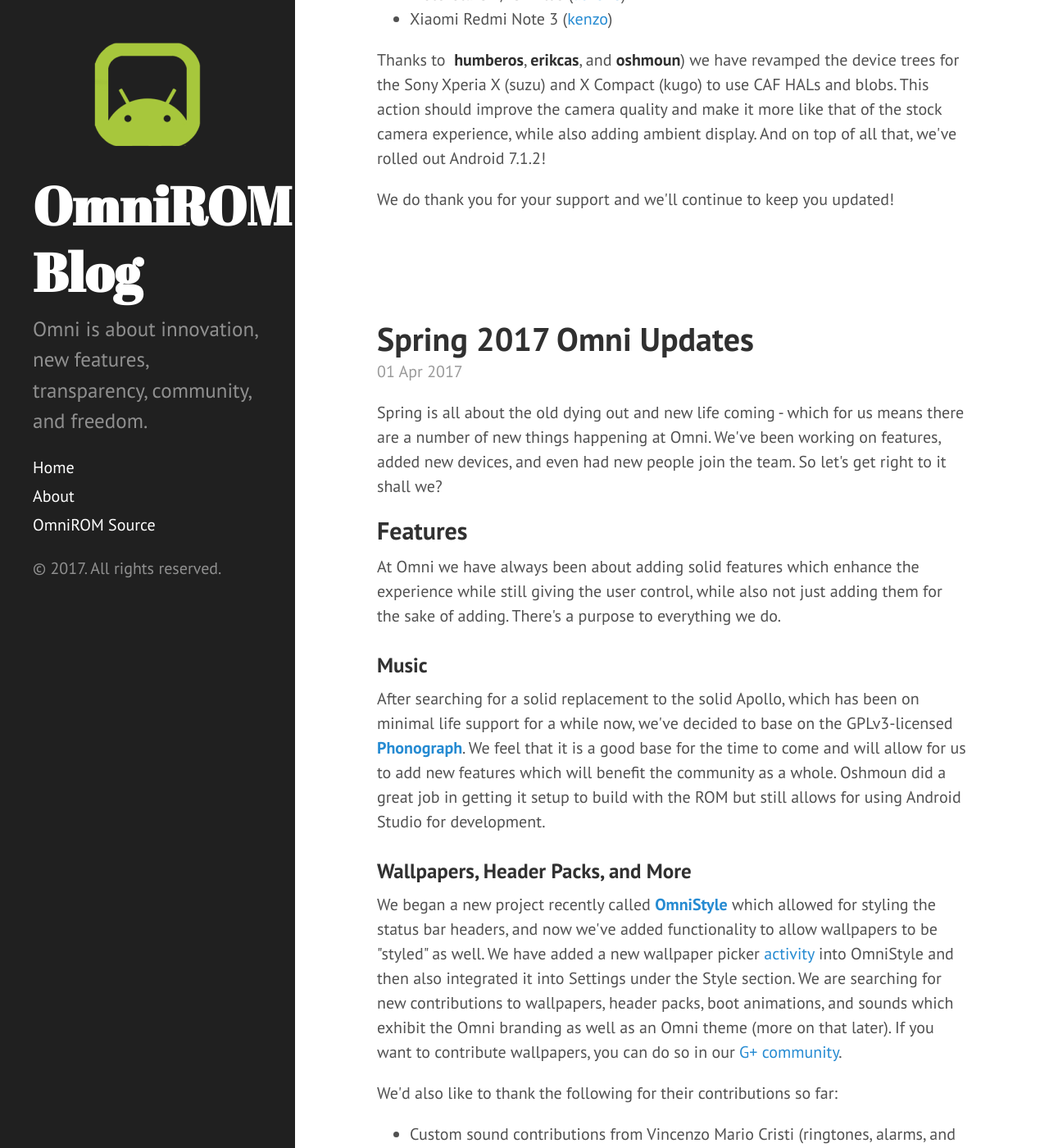
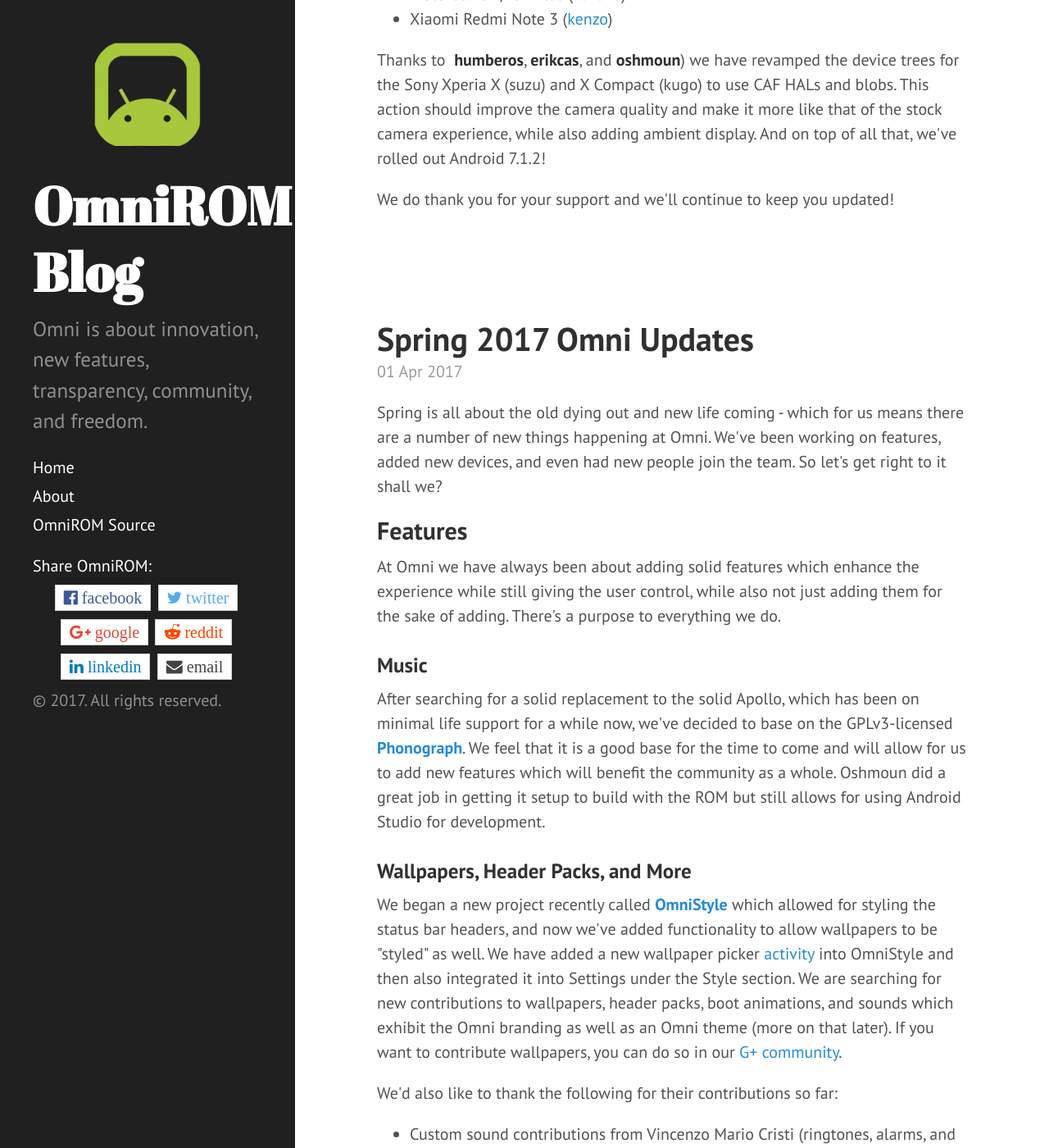
Before and after one commit to omnirom/blog, a Jekyll site: the page built from index.html, in a window 1280 px wide and 1400 px high, scrolled down 422 px. Shown: the whole window at 82% size. Built offline with Jekyll 4.4.1, drawn with Linux system fonts in a browser that asks for light colours; Markdown is read by kramdown in place of the engine named in the settings; the list of posts is cut into pages by our own code.

Commit message:
adding site share buttons

```diff
--- a/_includes/sidebar.html
+++ b/_includes/sidebar.html
@@ -32,6 +32,9 @@
 <!--      <span class="sidebar-nav-item">Currently v{{ site.version }}</span> -->
     </nav>
 
+    <!-- added for share-bar -->
+      {% include site-share-bar.html %}
+
     <p>&copy; {{ site.time | date: '%Y' }}. All rights reserved.</p>
   </div>
 </div>
--- /dev/null
+++ b/_includes/site-share-bar.html
@@ -0,0 +1,141 @@
+<!--
+added 26-Sep-2017 jerdog:  taken from https://mycyberuniverse.com/web/social-media-share-bar-jekyll-blog-website.html
+-->
+<div id="site-share-bar">
+
+	<h4>Share OmniROM:</h4>
+
+	<div class="site-share-buttons" align="middle">
+	    <a  href="https://www.facebook.com/sharer/sharer.php?u={{ site.url }}{{ site.baseurl }}{{ page.url }}"
+	        onclick="window.open(this.href, 'pop-up', 'left=20,top=20,width=500,height=500,toolbar=1,resizable=0'); return false;"
+	        title="Share on Facebook" >
+	        <i class="fa fa-facebook-official site-share-button"> facebook</i>
+	    </a>
+
+	    <a  href="https://twitter.com/intent/tweet?text={{ page.title }}&url={{ site.url }}{{ site.baseurl }}{{ page.url }}"
+	        onclick="window.open(this.href, 'pop-up', 'left=20,top=20,width=500,height=500,toolbar=1,resizable=0'); return false;"
+	        title="Share on Twitter" >
+	        <i class="fa fa-twitter site-share-button"> twitter</i>
+	    </a>
+
+	    <a  href="https://plus.google.com/share?url={{ site.url }}{{ site.baseurl }}{{ page.url }}"
+	        onclick="window.open(this.href, 'pop-up', 'left=20,top=20,width=500,height=500,toolbar=1,resizable=0'); return false;"
+	        title="Share on Google+" >
+	        <i class="fa fa-google-plus site-share-button"> google</i>
+	    </a>
+
+	    <a  href="http://www.reddit.com/submit?url={{ site.url }}{{ site.baseurl }}{{ page.url }}"
+	        onclick="window.open(this.href, 'pop-up', 'left=20,top=20,width=900,height=500,toolbar=1,resizable=0'); return false;"
+	        title="Share on Reddit" >
+	        <i class="fa fa-reddit-alien site-share-button"> reddit</i>
+	    </a>
+
+	    <a  href="https://www.linkedin.com/shareArticle?mini=true&url={{ site.url }}{{ site.baseurl }}{{ page.url }}&title={{ page.title }}&summary={{ page.description }}&source={{ site.title }}"
+	        onclick="window.open(this.href, 'pop-up', 'left=20,top=20,width=500,height=500,toolbar=1,resizable=0'); return false;"
+	        title="Share on LinkedIn" >
+	        <i class="fa fa-linkedin site-share-button"> linkedin</i>
+	    </a>
+
+	    <a  href="mailto:?subject={{ page.title }}&amp;body=Check out this site {{ site.url }}{{ site.baseurl }}{{ page.url }}"
+	        title="Share via Email" >
+	        <i class="fa fa-envelope site-share-button"> email</i>
+	    </a>
+	</div>
+
+</div>
+
+<style>
+/* Share Bar */
+#site-share-bar {
+    font-size: 20px;
+}
+
+/* Title */
+#site-share-bar h4 {
+    margin-bottom: 10px;
+    font-weight: 500;
+		color: #fff;
+}
+
+/* All buttons */
+.site-share-buttons {
+}
+
+/* Each button */
+.site-share-button {
+    margin: 0px;
+    margin-bottom: 10px;
+    margin-right: 3px;
+    border: 1px solid #D3D6D2;
+    padding: 5px 10px 5px 10px;
+		background-color: #fff;
+}
+.site-share-button:hover {
+    opacity: 1;
+    color: #ffffff;
+}
+
+/* Facebook button */
+.fa-facebook-official {
+    color: #3b5998;
+}
+.fa-facebook-official:hover {
+    background-color: #3b5998;
+}
+
+/* Twitter button */
+.fa-twitter {
+    color: #55acee;
+}
+.fa-twitter:hover {
+    background-color: #55acee;
+}
+
+/* Google-PLus button */
+.fa-google-plus {
+    color: #dd4b39;
+}
+.fa-google-plus:hover {
+    background-color: #dd4b39;
+}
+
+/* Pinterest button */
+.fa-pinterest-p {
+    color: #cb2027;
+}
+.fa-pinterest-p:hover {
+    background-color: #cb2027;
+}
+
+/* Tumblr button */
+.fa-tumblr {
+    color: #32506d;
+}
+.fa-tumblr:hover {
+    background-color: #32506d;
+}
+
+/* Reddit button */
+.fa-reddit-alien {
+    color: #ff4500;
+}
+.fa-reddit-alien:hover {
+    background-color: #ff4500;
+}
+
+/* LinkedIn button */
+.fa-linkedin {
+    color: #007bb5;
+}
+.fa-linkedin:hover {
+    background-color: #007bb5;
+}
+
+/* Email button */
+.fa-envelope {
+    color: #444444;
+}
+.fa-envelope:hover {
+    background-color: #444444;
+}
+</style>
```
